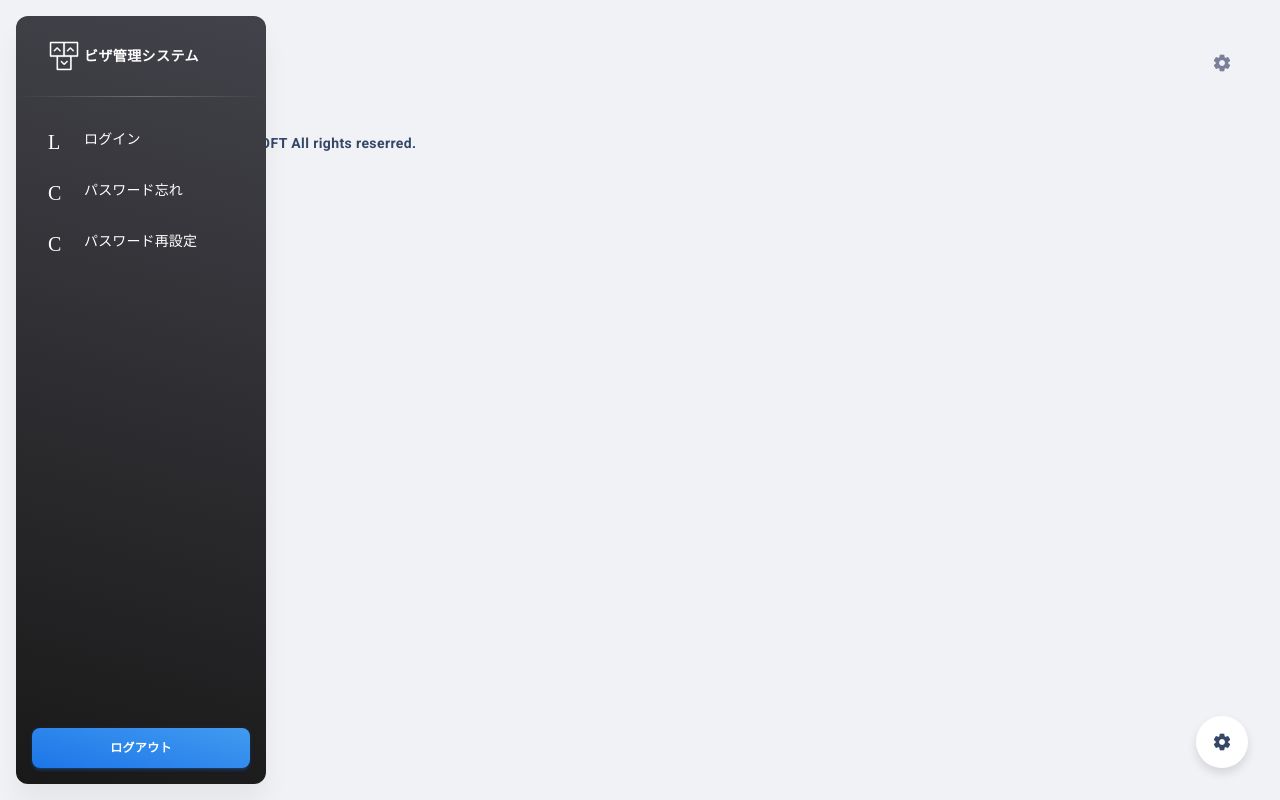
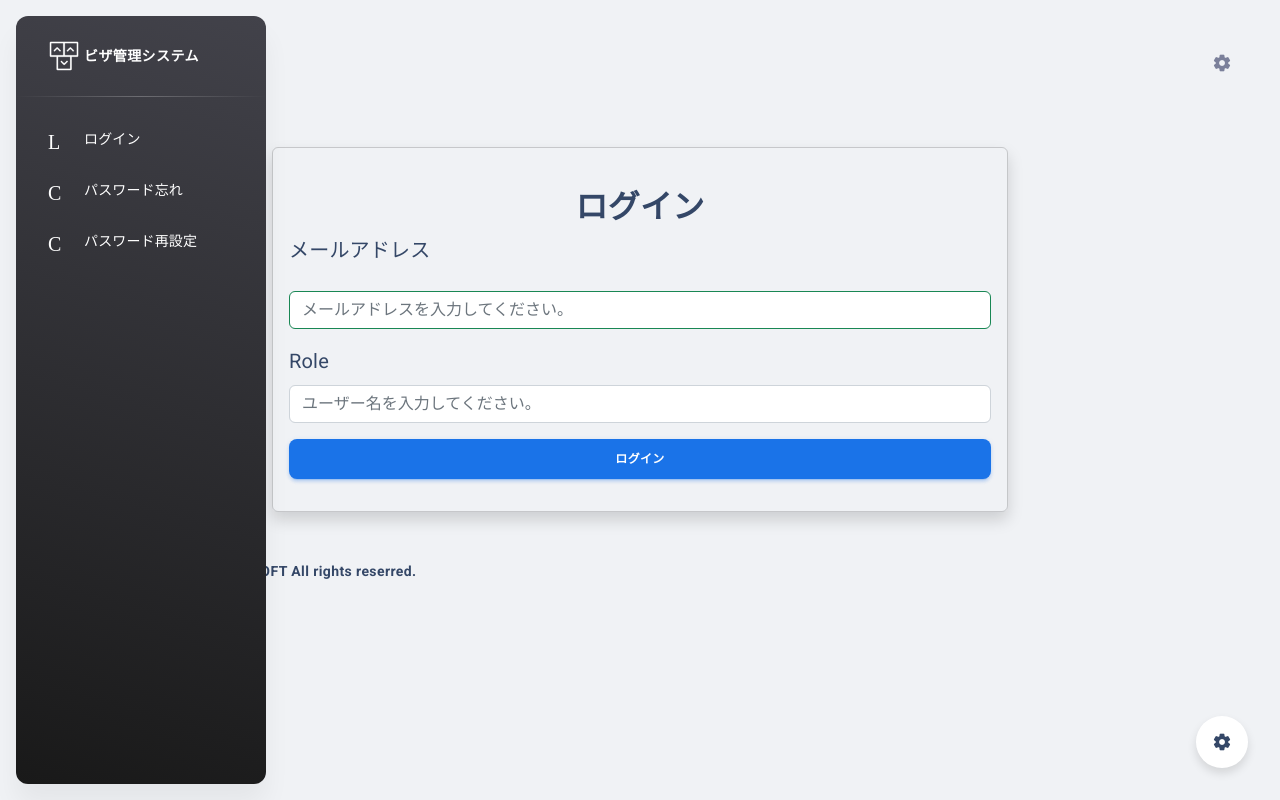
Before and after one commit to JuneUTF/fe_API_V2, a React (Create React App) app: page / in a window 1280 px wide. Built offline with nearby package versions, Linux system fonts and the light colour scheme.

Commit message:
demo role

```diff
--- a/package.json
+++ b/package.json
@@ -35,6 +35,7 @@
     "react-chartjs-2": "3.0.4",
     "react-dom": "17.0.2",
     "react-github-btn": "1.2.1",
+    "react-hook-form": "^7.44.2",
     "react-redux": "^8.0.5",
     "react-router-dom": "6.2.1",
     "react-scripts": "5.0.0",
--- a/src/App.js
+++ b/src/App.js
@@ -18,12 +18,8 @@ import { useMaterialUIController, setMiniSidenav, setOpenConfigurator } from "co
 import brandWhite from "assets/images/logo-ct.png";
 import brandDark from "assets/images/logo-ct-dark.png";
 export default function App() {
-  // set role demo user
-const test ={
-  username:"huynh",
-  role:"user"
-}
-sessionStorage.setItem("loginAuth",JSON.stringify(test))
+
+
   const [controller, dispatch] = useMaterialUIController();
   const {
     loginAuth,
@@ -77,7 +73,6 @@ sessionStorage.setItem("loginAuth",JSON.stringify(test))
     document.documentElement.scrollTop = 0;
     document.scrollingElement.scrollTop = 0;
   }, [pathname]);
-
   const getRoutes = (allRoutes) =>
     allRoutes.map((route) => {
       if (route.collapse) {
@@ -90,7 +85,6 @@ sessionStorage.setItem("loginAuth",JSON.stringify(test))
 
       return null;
     });
-
   const configsButton = (
     <MDBox
       display="flex"
--- a/src/context/index.js
+++ b/src/context/index.js
@@ -72,14 +72,14 @@ function reducer(state, action) {
   }
 }
 // tạo biến chứa model style
-const sidenavColor = sessionStorage.getItem("sidenavColor") || "info"
-const Sidenav = sessionStorage.getItem("Sidenav")
-const darkMode = Boolean(sessionStorage.getItem("darkMode")==='true');
-const loginAuth=sessionStorage.getItem("loginAuth") || JSON.stringify(`{role:"noRole"}`)
+const sidenavColor = localStorage.getItem("sidenavColor") || "info"
+const Sidenav = localStorage.getItem("Sidenav")
+const darkMode = Boolean(localStorage.getItem("darkMode")==='true');
+const loginAuth=localStorage.getItem("loginAuth")
 // Material Dashboard 2 React context provider
 function MaterialUIControllerProvider({ children }) {
   const initialState = {
-    loginAuth : JSON.parse(loginAuth),
+    loginAuth : loginAuth ? JSON.parse(loginAuth) : {role:"noRole"},
     miniSidenav: false,
     transparentSidenav: Sidenav==="transparent",
     whiteSidenav: Sidenav==="white",
--- a/src/examples/Sidenav/index.js
+++ b/src/examples/Sidenav/index.js
@@ -45,11 +45,12 @@ import {
   setMiniSidenav,
   setTransparentSidenav,
   setWhiteSidenav,
+  setLoginAuth,
 } from "context";
 
 function Sidenav({ color, brand, brandName, routes, ...rest }) {
   const [controller, dispatch] = useMaterialUIController();
-  const { miniSidenav, transparentSidenav, whiteSidenav, darkMode, sidenavColor } = controller;
+  const { miniSidenav, transparentSidenav, whiteSidenav, darkMode, sidenavColor,loginAuth } = controller;
   const location = useLocation();
   const collapseName = location.pathname.replace("/", "");
 
@@ -82,7 +83,29 @@ function Sidenav({ color, brand, brandName, routes, ...rest }) {
     // Remove event listener on cleanup
     return () => window.removeEventListener("resize", handleMiniSidenav);
   }, [dispatch, location]);
+  const logout =() =>{
+    const e = {role:"noRole"}
+    setLoginAuth(dispatch,e)
+    localStorage.setItem("loginAuth",JSON.stringify(e))
+  window.location="/";
+  }
+  const checkuser =(object)=>{
+    if(object.role!=="noRole"){
+    return (<MDBox p={2} mt="auto">
 
+    <MDButton
+      component="a"
+      target="_blank"
+      rel="noreferrer"
+      variant="gradient"
+      color={sidenavColor}
+      fullWidth
+      onClick={logout}
+    >
+      ログアウト
+    </MDButton>
+  </MDBox>)}
+  }
   // Render all the routes from the routes.js (All the visible items on the Sidenav)
   const renderRoutes = routes.map(({ type, name, icon, title, noCollapse, key, href, route }) => {
     let returnValue;
@@ -179,19 +202,7 @@ function Sidenav({ color, brand, brandName, routes, ...rest }) {
         }
       />
       <List>{renderRoutes}</List>
-      <MDBox p={2} mt="auto">
-        <MDButton
-          component="a"
-          href="/logout"
-          target="_blank"
-          rel="noreferrer"
-          variant="gradient"
-          color={sidenavColor}
-          fullWidth
-        >
-          ログアウト
-        </MDButton>
-      </MDBox>
+      {checkuser(loginAuth)}
     </SidenavRoot>
   );
 }
--- a/src/layouts/AdminRole/UpdateUser/Home/index.js
+++ b/src/layouts/AdminRole/UpdateUser/Home/index.js
@@ -5,12 +5,11 @@ import Footer from "examples/Footer";
 import MDTypography from "components/MDTypography";
 import { useMaterialUIController } from "context";
 import 'bootstrap/dist/css/bootstrap.min.css';
+import { useParams } from "react-router-dom";
 function HomeUpdateUser() {
     const [controller, dispatch] = useMaterialUIController();
-const {
-  sidenavColor,
-} = controller;
-
+const {  sidenavColor,} = controller;
+    const {user} = useParams()
   return (
     <DashboardLayout>
       <DashboardNavbar/>
--- a/src/layouts/authentication/Login/index.js
+++ b/src/layouts/authentication/Login/index.js
@@ -2,29 +2,107 @@
 import DashboardNavbar from "examples/Navbars/DashboardNavbar";
 import Footer from "examples/Footer";
 import MDTypography from "components/MDTypography";
-import { useMaterialUIController } from "context";
+import { useMaterialUIController,setLoginAuth} from "context";
 import 'bootstrap/dist/css/bootstrap.min.css';
 import DashboardLayout from "examples/LayoutContainers/DashboardLayout";
-function Login() {
-    const [controller, dispatch] = useMaterialUIController();
-const {
-  sidenavColor,
-} = controller;
+import { Card, Col, Container, Form, InputGroup, Row } from "react-bootstrap";
+import { useForm } from "react-hook-form";
+import { useState } from "react";
+import { useLocation, useNavigate } from "react-router-dom";
+import MDButton from "components/MDButton";
+
+function Login(props) {
+
+  const [controller, dispatch] = useMaterialUIController();
+  const { sidenavColor, } = controller;
+  const location = useLocation();
+  const txtmsg = location.state;
+  const navigate = useNavigate();
+  const { register, handleSubmit, formState: { errors } } = useForm({ mode: 'onChange' })
+  const [messenger, setMessenger] = useState("");
+  const onSubmit = e => {
+    setMessenger("");
+    setLoginAuth(dispatch,e)
+    localStorage.setItem("loginAuth",JSON.stringify(e))
+    window.location="/";
+  }
 
   return (
-    <>
     <DashboardLayout>
-      <DashboardNavbar/>
-        <MDTypography variant="div">
-      {/* <MDBox color = ""> */}
-       Login
-      {/* </MDBox> */}
+      <DashboardNavbar />
+      <MDTypography variant="div">
+        <Container className="my-5" >
+          <Row className=" d-flex justify-content-center align-items-center">
+            <Col md={12} lg={8} xs={12}>
+              <Card className="shadow bg-transparent">
+                <Card.Body>
+                  <div className="mb-3 mt-md-4">
+                    <h2 className="fw-bold mb-2 text-uppercase text-center">ログイン</h2>
+                    <div className="mb-3">
+                      <Form onSubmit={handleSubmit(onSubmit)}>
+                        <Form.Group controlId="role">
+                          <Form.Label className="text-center">
+                            メールアドレス
+                          </Form.Label>
+                          <div className='text-success fw-light mb-3 mt-1'>{txtmsg && txtmsg}</div>
 
-      {/* ↓↓↓　HTML JSX ここまで　↑↑↑ */}
+                          <Form.Control
+                            type="text"
+                            placeholder="メールアドレスを入力してください。"
+                            className={`${errors.email ? 'border border-danger' : 'border border-success'}`}
+                            {...register("email", {
+                              required: "メールアドレスを入力してください。",
+                              pattern: {
+                                value: /^[A-Z0-9._%+-]+@[A-Z0-9.-]+\.[A-Z]{2,}$/i,
+                                message: "有効なメールアドレスを入力してください。",
+                              },
+                            })}
+                          />
+                        </Form.Group>
+
+                        <div className='text-danger fw-light mb-3 mt-1'>{errors.email && errors.email.message}</div>
+                        <Form.Group
+                          className="mb-3"
+                          controlId="role"
+                        >
+                          <Form.Label>Role</Form.Label>
+                          <Form.Control
+                            type="text"
+                            placeholder="ユーザー名を入力してください。"
+                            {...register("role", {
+                              required: "ユーザー名を入力してください。",
+                              pattern: {
+                                value: /^[a-zA-Z0-9]+$/,
+                                message: "アルファベットと番号のみです。",
+                              },
+                              validate: {
+                                length: (value) => {
+                                  if (value.length < 4 || value.length > 25) {
+                                    return "ユーザー名は6文字以上25文字以下である必要があります。";
+                                  }
+                                },
+                              },
+                            })}
+                          />
+                        </Form.Group>
+                        <div className='text-danger fw-light mb-3 mt-1'>{errors.role && errors.role.message}</div>
+                        {messenger && <div className='alert alert-danger'> {messenger}</div>}
+                        <div className="d-grid">
+                          <MDButton color={sidenavColor} type="submit" disabled={Object.keys(errors).length > 0}>
+                            ログイン
+                          </MDButton>
+                        </div>
+                      </Form>
+                    </div>
+                  </div>
+                </Card.Body>
+              </Card>
+            </Col>
+          </Row>
+        </Container>
       </MDTypography>
       <Footer />
     </DashboardLayout>
-    </>
   );
 }
 
--- a/src/layouts/authentication/Logout/index.js
+++ b/src/layouts/authentication/Logout/index.js
@@ -1,9 +1,7 @@
-import { MaterialUIControllerProvider } from 'context';
 import {setLoginAuth} from "context";
 import Login from '../Login';
-import { useMaterialUIController } from 'context';
 function Logout() {
-    sessionStorage.removeItem("LoginAuth")
+    localStorage.removeItem("LoginAuth")
     return(
         <>
         <Login/>
--- a/src/routes.js
+++ b/src/routes.js
@@ -23,19 +23,14 @@ import HomeLeaderAdmin from "layouts/LeaderAdminRole/Home";
 import RegisterAdmin from "layouts/LeaderAdminRole/RegisterAdmin";
 import Logout from "layouts/authentication/Logout";
 
-const auth = sessionStorage.getItem("loginAuth");
+
+const auth = localStorage.getItem("loginAuth");
 const role = auth ? JSON.parse(auth).role : "noRole";
-console.log( role);
 const noRole =[
   {
     key: "home",
     route: "/",
     component: <Login />,
-  },
-  {
-    key: "logout",
-    route: "/logout",
-    component: <Logout />,
   },
   {
     type: "collapse",
```
Also changed, not shown: src/examples/Configurator/index.js (+5 -5 lines).
